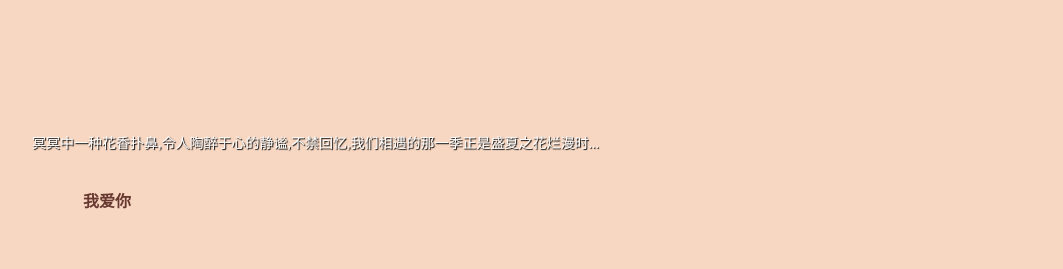
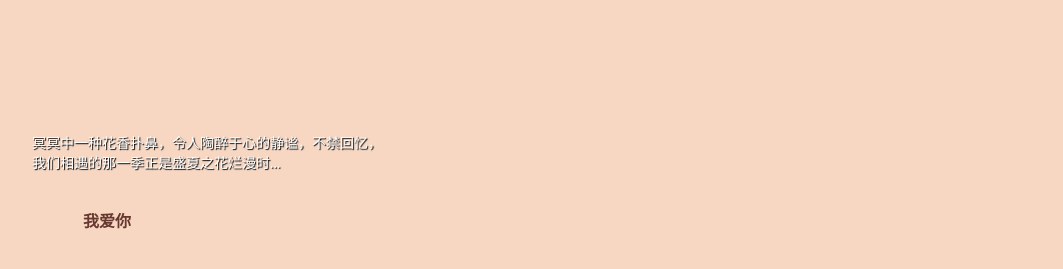
Before and after one commit to cairz/love, a plain HTML site: page index.html in a window 1280 px wide. Shown: the top 269 px of the page, without its empty margins (108-1171 px from the left). Drawn offline with Linux system fonts and the light colour scheme.

Commit message:
调整样式

```diff
--- a/index.html
+++ b/index.html
@@ -13,7 +13,7 @@
 <body>
 <header>
   <h1><a href="/">夏の花世界</a></h1>
-  <p>冥冥中一种花香扑鼻,令人陶醉于心的静谧,不禁回忆,我们相遇的那一季正是盛夏之花烂漫时...</p>
+  <p>冥冥中一种花香扑鼻，令人陶醉于心的静谧，不禁回忆，<br>我们相遇的那一季正是盛夏之花烂漫时...</p>
 </header>
 <!--nav begin-->
 <div id="nav">
```
